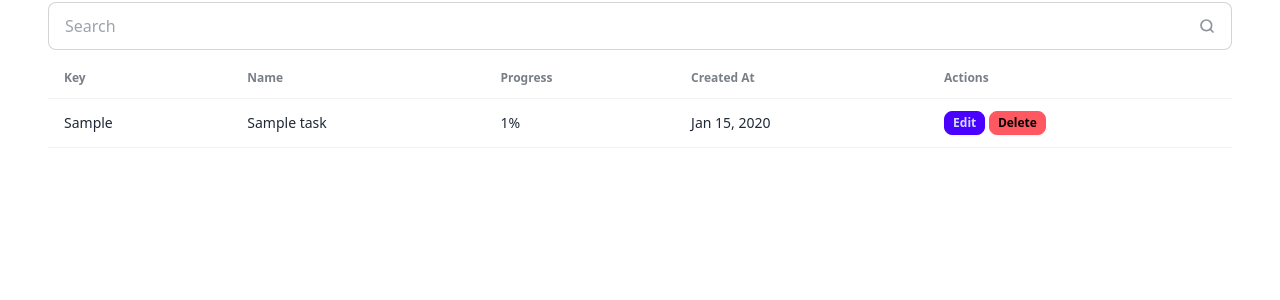
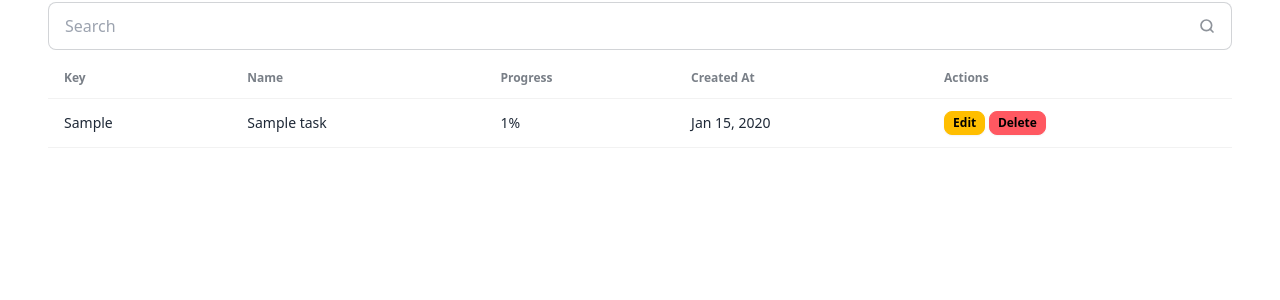
Before and after one commit to eldarsadykov/DailyReports, a Django app: page /tasks/ in a window 1280 px wide. Shown: the part 166-466 px from the top of the page. Run offline with Django 5.2, Linux system fonts and the light colour scheme; a user stored in the database is signed in; tables that the repository leaves empty hold one stand-in row (values such as "Sample post"); some libraries are stand-ins or nearby versions.

Commit message:
feat(css): Adjust styling

```diff
--- a/tasks/templates/partials/task-list.html
+++ b/tasks/templates/partials/task-list.html
@@ -1,7 +1,7 @@
 <div id="task-list">
     {% if tasks %}
         <div class="overflow-x-auto">
-            <table class="table table-pin-rows">
+            <table class="table table-zebra table-pin-rows">
                 <thead>
                 <tr>
                     <th>Key</th>
--- a/tasks/templates/partials/task-row.html
+++ b/tasks/templates/partials/task-row.html
@@ -5,7 +5,7 @@
     <td>{{ task.created_at|date:"M d, Y" }}</td>
     <td>
         <button
-                class="btn btn-xs btn-primary"
+                class="btn btn-xs btn-warning"
                 hx-get="{% url 'edit-task' task.id %}"
                 hx-target="#edit-task-form"
                 hx-swap="outerHTML"
```
